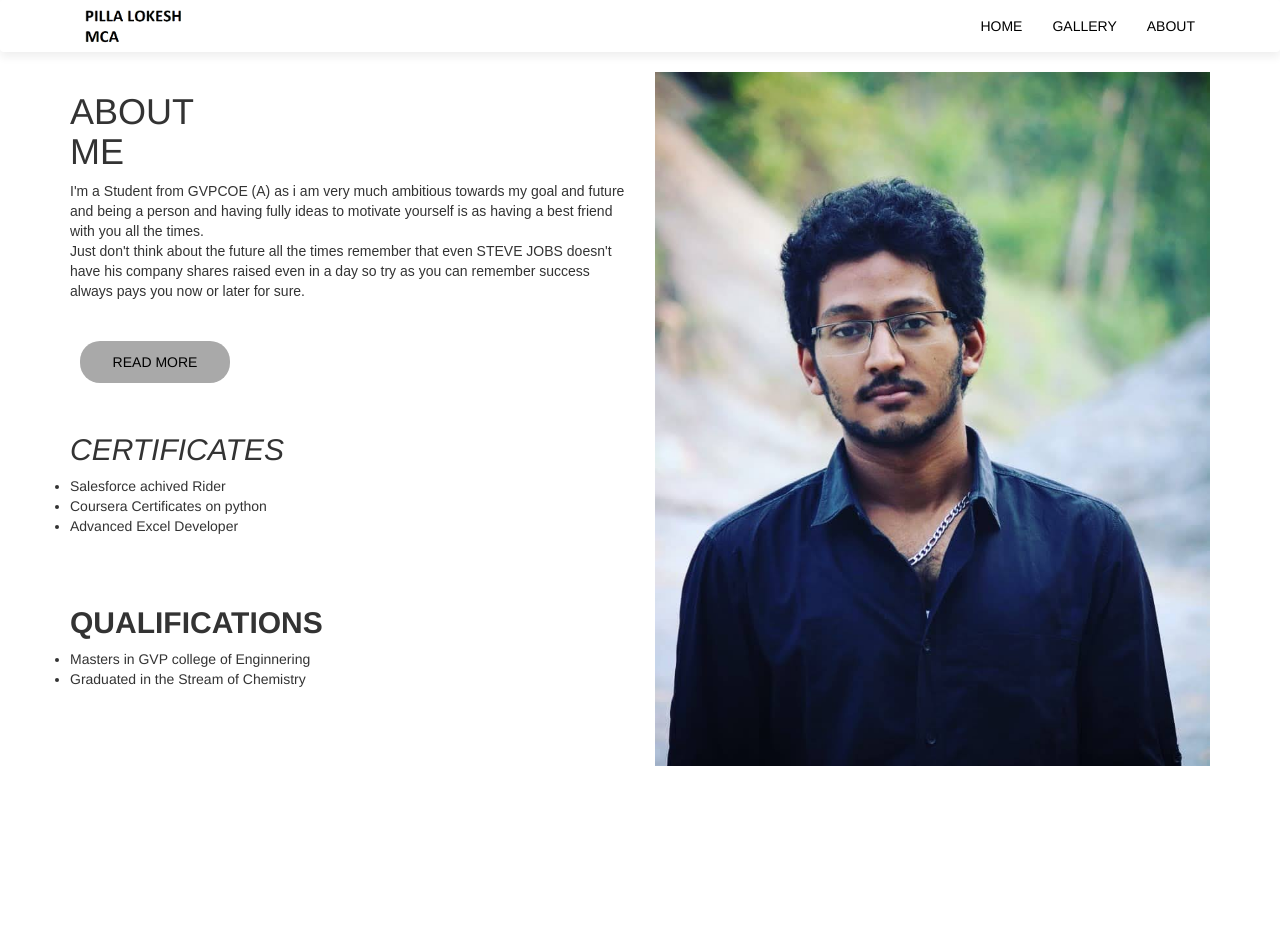
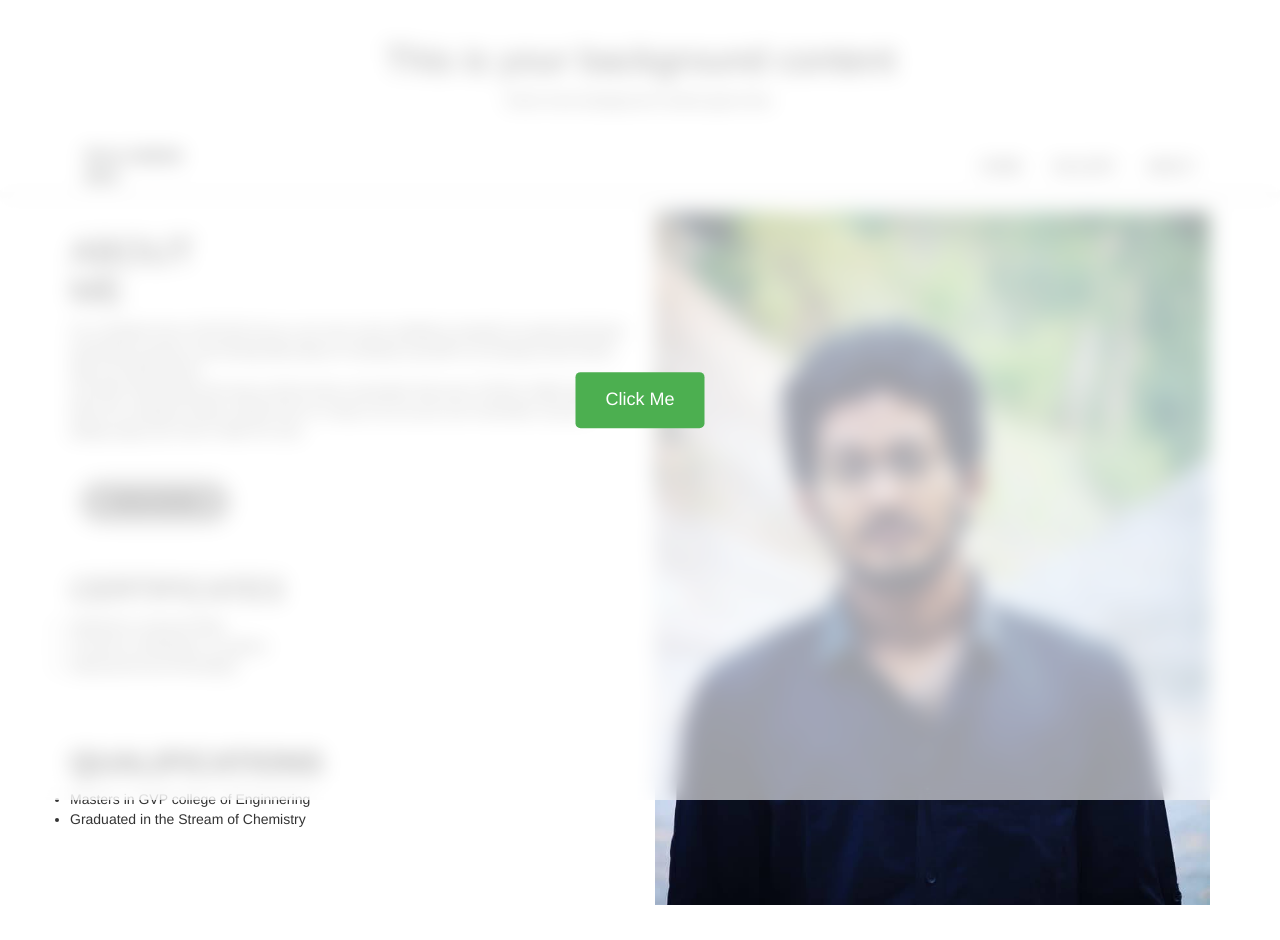
Before and after one commit to lokeshpilla/lokeshpilla, a plain HTML site: page index.html in a window 1280 px wide. Before the commit the page ends 800 px from the top, so only its background shows below. Drawn offline with nearby package versions, Linux system fonts and the light colour scheme.

Commit message:
Blur added

```diff
--- a/index.html
+++ b/index.html
@@ -11,7 +11,18 @@
         <script src="https://maxcdn.bootstrapcdn.com/bootstrap/3.4.1/js/bootstrap.min.js"></script>
     </head>
     <BODY>
+<div class="background-content">
+    <h1>This is your background content</h1>
+    <p>Some more background content goes here.</p>
+  </div>
 
+  <div class="blur-overlay"></div>
+
+  <div class="button-container">
+    <button id="center-button">Click Me</button>
+  </div>
+
+  <script src="script.js"></script>
         <header class = "header">
             <nav class = "navbar navbar-style">
             <div class = "container">
```
